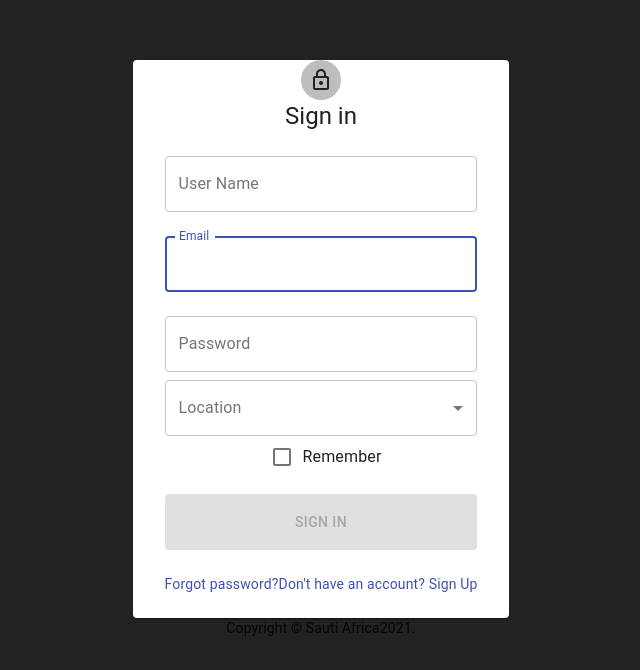
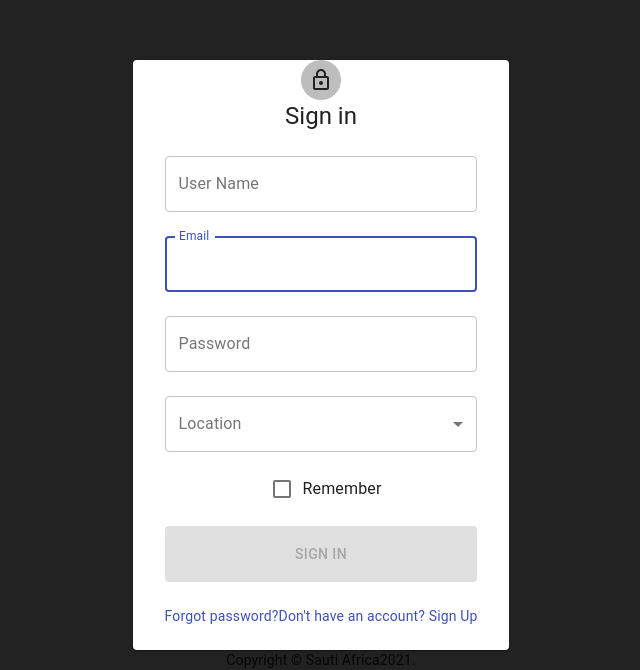
Before and after one commit to ptct-african-marketplace-3/front-end, a React (Create React App) app: page / in a window 1280 px wide. Shown: the part 132-802 px from the top of the page, without its empty margins (319-959 px from the left). Built offline with nearby package versions, Linux system fonts and the light colour scheme.

Commit message:
location label fixed2

```diff
--- a/src/components/Register.js
+++ b/src/components/Register.js
@@ -223,31 +223,12 @@ export default function Register() {
                 autoComplete='current-password'
               />
 
-              {/* <FormControl
-                variant='outlined'
-                margin={'1'}
-                style={{ width: '100%' }}
-              >
-                <InputLabel id='test-select-label'>Label</InputLabel>
-                <Select
-                  value='a'
-                  label='Label' // here is the difference
-                >
-                  <MenuItem key={1} value='test'>
-                    Test 1
-                  </MenuItem>
-                  <MenuItem key={2} value='test2'>
-                    Test 2
-                  </MenuItem>
-                </Select>
-              </FormControl> */}
-
               <FormControl
                 variant='outlined'
                 // margin={'1'}
-                style={{ width: '100%' }}
+                style={{ margin: '1rem 0 1rem 0', width: '100%' }}
               >
-                <InputLabel id='select-label' fullWidth htmlFor='location'>
+                <InputLabel id='select-label' htmlFor='location'>
                   Location
                 </InputLabel>
                 <Select
@@ -258,7 +239,6 @@ export default function Register() {
                   id='location'
                   // variant='outlined'
                   // fullWidth
-                  // style={{ margin: '1rem 0 1rem 0' }}
                   onChange={(e) => handleChange(e)}
                 >
                   <MenuItem name='location' value='place1'>
```
